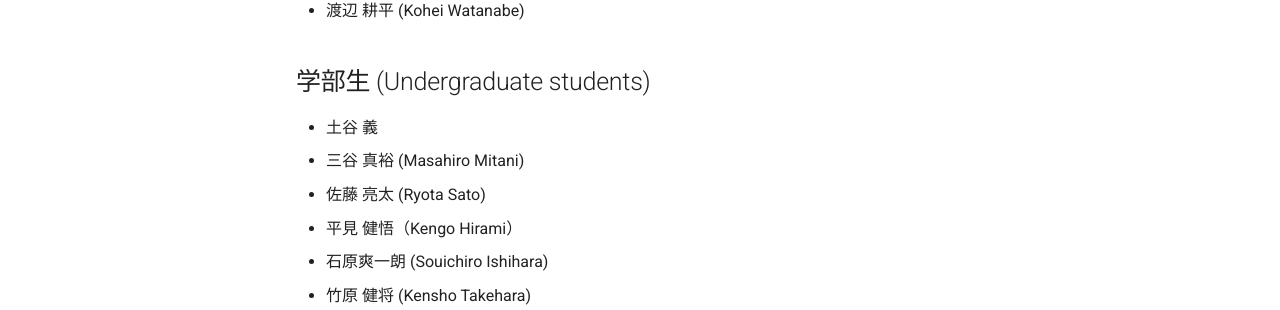
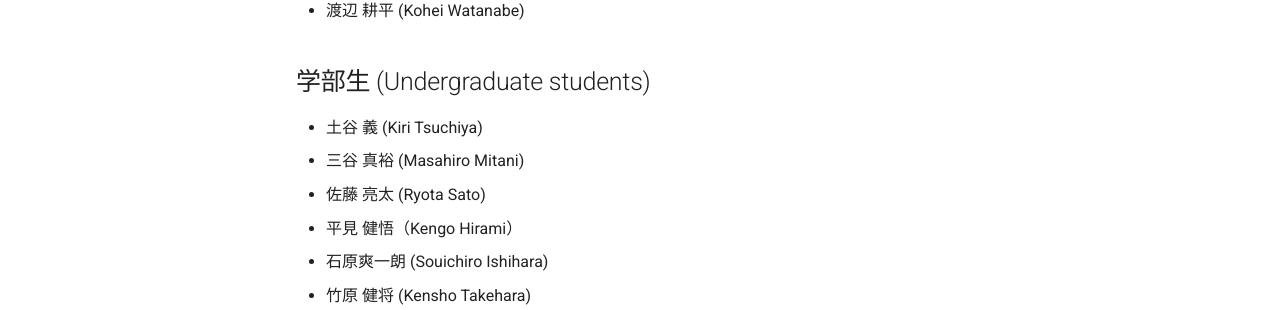
Before and after one commit to lpifj-a/hu-datalab.github.io, an MkDocs documentation site: the page built from docs/ja/members.md, in a window 1280 px wide and 997 px high. Shown: the part 600-910 px from the top of the window. Built offline with MkDocs 1.6.1 and Material for MkDocs 9.7.7, drawn with Linux system fonts in a browser that asks for light colours; comment, search, counter and statistics services are not loaded.

Commit message:
Update member.md

```diff
--- a/docs/ja/members.md
+++ b/docs/ja/members.md
@@ -15,7 +15,7 @@
 
 
 ## 学部生 (Undergraduate students)
-- 土谷 義
+- 土谷 義 (Kiri Tsuchiya)
 - 三谷 真裕 (Masahiro Mitani)
 - 佐藤 亮太 (Ryota Sato)
 - 平見 健悟（Kengo Hirami）
```
